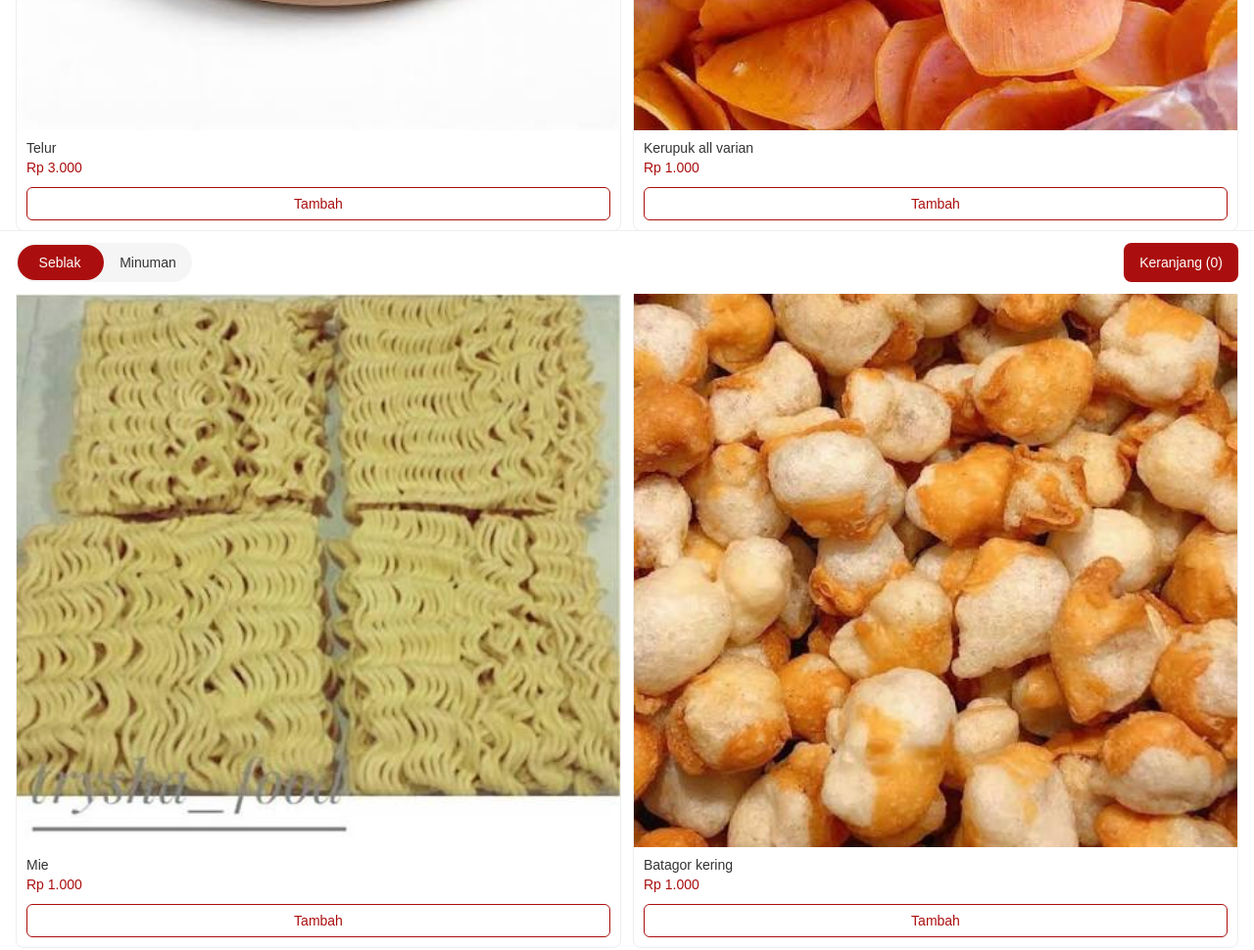
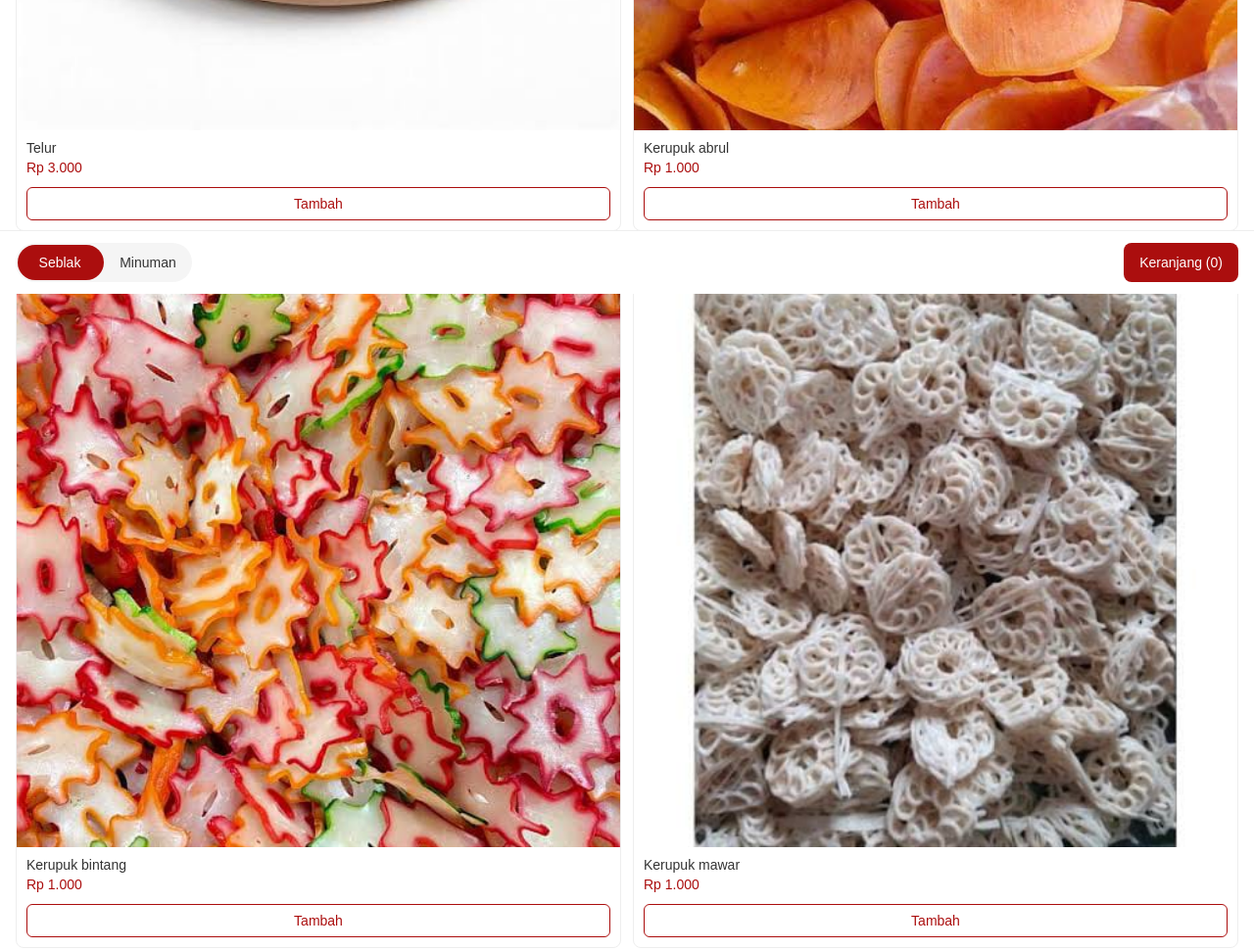
Before and after one commit to esapermana19/warung-seblak, a plain HTML site: page index.html in a window 1280 px wide. Shown: the part 500-1470 px from the top of the page at 98% size. Drawn offline with Linux system fonts and the light colour scheme.

Commit message:
add menu

```diff
--- a/index.html
+++ b/index.html
@@ -385,24 +385,31 @@
         // Data Produk
         const menuData = [
             { id: 's1', category: 'seblak', name: 'Telur', price: 3000, img: 'img/s1_telur.jpg' },
-            { id: 's2', category: 'seblak', name: 'Kerupuk all varian', price: 1000, img: 'img/s2_kerupuk.jpg' },
-            { id: 's3', category: 'seblak', name: 'Mie', price: 1000, img: 'img/s3_mie.jpg' },
-            { id: 's4', category: 'seblak', name: 'Batagor kering', price: 1000, img: 'img/s4_batagor.jpg' },
-            { id: 's5', category: 'seblak', name: 'Seafood cumi flower', price: 2000, img: 'img/s5_cumi.jpg' },
-            { id: 's6', category: 'seblak', name: 'Dumpling chicken', price: 2000, img: 'img/s6_dumpling_chicken.jpg' },
-            { id: 's7', category: 'seblak', name: 'Dumpling cheese', price: 2000, img: 'img/s7_dumpling_cheese.jpg' },
-            { id: 's8', category: 'seblak', name: 'Seafood udang', price: 2000, img: 'img/s8_udang.jpg' },
-            { id: 's9', category: 'seblak', name: 'Chikuwa', price: 2000, img: 'img/s9_chikuwa.jpg' },
-            { id: 's10', category: 'seblak', name: 'Chikuwa long', price: 3000, img: 'img/s10_chikuwa_long.jpg' },
-            { id: 's11', category: 'seblak', name: 'Twister', price: 3000, img: 'img/s11_twister.jpg' },
-            { id: 's12', category: 'seblak', name: 'Ceker', price: 2000, img: 'img/s12_ceker.jpg' },
-            { id: 's13', category: 'seblak', name: 'Tulang', price: 2000, img: 'img/s13_tulang.jpg' },
-            { id: 's14', category: 'seblak', name: 'Bakso sapi kecil', price: 1000, img: 'img/s14_bakso_sapi.jpg' },
-            { id: 's15', category: 'seblak', name: 'Bakso ikan kecil', price: 1000, img: 'img/s15_bakso_ikan_kecil.jpg' },
-            { id: 's16', category: 'seblak', name: 'Bakso ikan besar', price: 3000, img: 'img/s16_bakso_ikan_besar.jpg' },
-            { id: 's17', category: 'seblak', name: 'Jamur Enoki', price: 2000, img: 'img/s17_jamur_enoki.jpg' },
-            { id: 's18', category: 'seblak', name: 'Sosis', price: 2000, img: 'img/s18_sosis.jpg' },
-            { id: 's19', category: 'seblak', name: 'Sayur', price: 0, img: 'img/s18_sayur.jpg' },
+            { id: 's2', category: 'seblak', name: 'Kerupuk abrul', price: 1000, img: 'img/s2_kerupuk_abrul.jpg' },
+            { id: 's3', category: 'seblak', name: 'Kerupuk bintang', price: 1000, img: 'img/s19_kerupuk_bintang.jpg' },
+            { id: 's4', category: 'seblak', name: 'Kerupuk mawar', price: 1000, img: 'img/s20_kerupuk_mawar.jpeg' },
+            { id: 's5', category: 'seblak', name: 'Kerupuk mawar warna', price: 1000, img: 'img/s21_kerupuk_mawar_warna.jpeg' },
+            { id: 's6', category: 'seblak', name: 'Makaroni hitam', price: 1000, img: 'img/s22_makaroni_hitam.jpeg' },
+            { id: 's7', category: 'seblak', name: 'Makaroni kuning', price: 1000, img: 'img/s23_makaroni_kuning.jpeg' },
+            { id: 's8', category: 'seblak', name: 'Kerupuk sisir', price: 1000, img: 'img/s24_kerupuk_sisir.jpeg' },
+            { id: 's9', category: 'seblak', name: 'Mie', price: 1000, img: 'img/s3_mie.jpg' },
+            { id: 's10', category: 'seblak', name: 'Batagor kering', price: 1000, img: 'img/s4_batagor.jpg' },
+            { id: 's11', category: 'seblak', name: 'Seafood cumi flower', price: 2000, img: 'img/s5_cumi.jpg' },
+            { id: 's12', category: 'seblak', name: 'Dumpling chicken', price: 2000, img: 'img/s6_dumpling_chicken.jpg' },
+            { id: 's13', category: 'seblak', name: 'Dumpling cheese', price: 2000, img: 'img/s7_dumpling_cheese.jpg' },
+            { id: 's14', category: 'seblak', name: 'Seafood udang', price: 2000, img: 'img/s8_udang.jpg' },
+            { id: 's15', category: 'seblak', name: 'Chikuwa', price: 2000, img: 'img/s9_chikuwa.jpg' },
+            { id: 's16', category: 'seblak', name: 'Chikuwa long', price: 3000, img: 'img/s10_chikuwa_long.jpg' },
+            { id: 's17', category: 'seblak', name: 'Twister', price: 3000, img: 'img/s11_twister.jpg' },
+            { id: 's18', category: 'seblak', name: 'Ceker', price: 2000, img: 'img/s12_ceker.jpg' },
+            { id: 's19', category: 'seblak', name: 'Tulang', price: 2000, img: 'img/s13_tulang.jpg' },
+            { id: 's20', category: 'seblak', name: 'Bakso sapi kecil', price: 1000, img: 'img/s14_bakso_sapi.jpg' },
+            { id: 's21', category: 'seblak', name: 'Bakso ikan kecil', price: 1000, img: 'img/s15_bakso_ikan_kecil.jpg' },
+            { id: 's22', category: 'seblak', name: 'Bakso ikan besar', price: 3000, img: 'img/s16_bakso_ikan_besar.jpg' },
+            { id: 's23', category: 'seblak', name: 'Jamur Enoki', price: 2000, img: 'img/s17_jamur_enoki.jpg' },
+            { id: 's24', category: 'seblak', name: 'Sosis', price: 2000, img: 'img/s18_sosis.jpg' },
+            { id: 's25', category: 'seblak', name: 'Kol', price: 0, img: 'img/s24_kol.jpg' },
+            { id: 's26', category: 'seblak', name: 'Sayur', price: 0, img: 'img/s18_sayur.jpg' },
 
             { id: 'm1', category: 'minuman', name: 'Es Nutrisari', price: 3000, img: 'img/m1_nutrisari.jpg' },
             { id: 'm2', category: 'minuman', name: 'Es teh', price: 3000, img: 'img/m2_esteh.jpg' },
@@ -416,7 +423,7 @@
         // State Aplikasi
         let activeCategory = 'seblak';
         let cart = {};
-        const phoneNumber = '6289680932303';
+        const phoneNumber = '082214011646';
 
         // Format Uang
         function formatPrice(price) {
```
Also changed, not shown: img/s19_kerupuk_bintang.jpg (added), img/s20_kerupuk_mawar.jpeg (added), img/s21_kerupuk_mawar_warna.jpeg (added), img/s22_makaroni_hitam.jpeg (added), img/s23_makaroni_kuning.jpeg (added), img/s24_kerupuk_sisir.jpeg (added), img/s24_kol.jpg (added), img/s2_kerupuk_abrul.jpg (renamed from img/s2_kerupuk.jpg).
